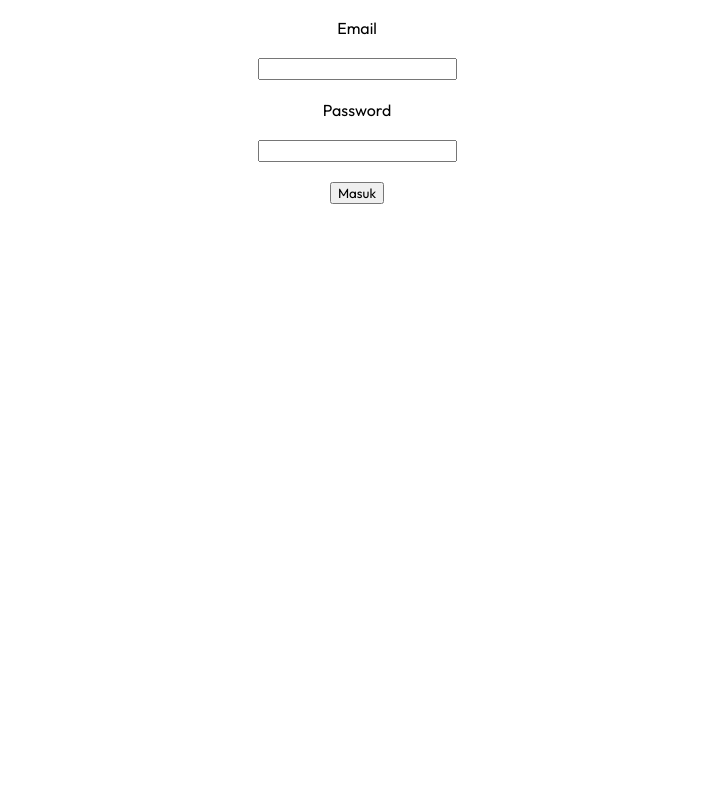
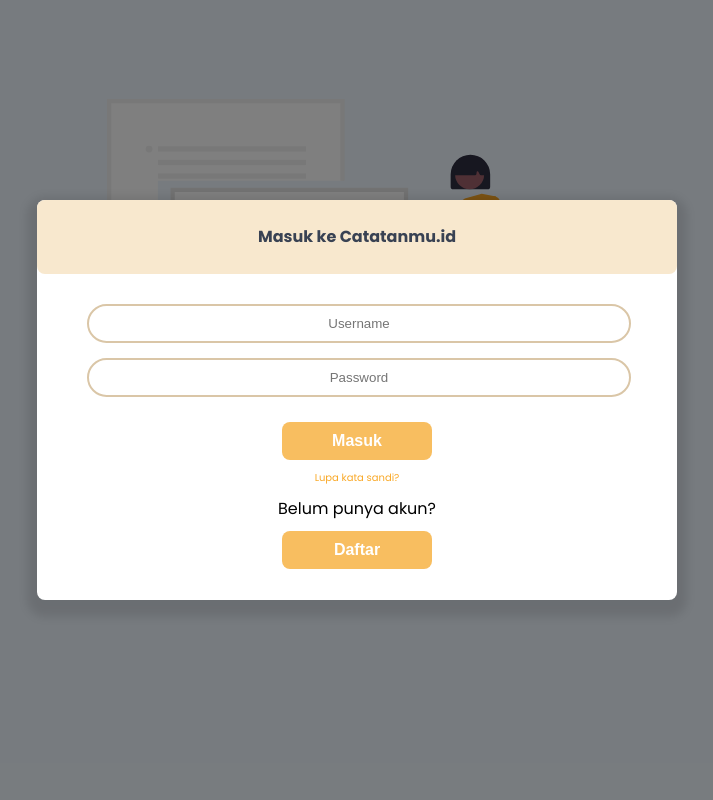
Before and after one commit to HijazP/CRUD-BASDAT, a PHP site: page /login.html in a window 1280 px wide. Shown: the whole page, without its empty margins (283-996 px from the left). Run offline with PHP 8.4, Linux system fonts and the light colour scheme.

Commit message:
Menyempurnakan Login Page

```diff
--- a/login.html
+++ b/login.html
@@ -4,16 +4,33 @@
     <meta charset="UTF-8">
     <meta http-equiv="X-UA-Compatible" content="IE=edge">
     <meta name="viewport" content="width=device-width, initial-scale=1.0">
-    <link rel="stylesheet" href="style.css">
-    <title>Masuk</title>
+    <title>Catatanmu.id</title>
+    <link rel="preconnect" href="https://fonts.googleapis.com">
+        <link rel="preconnect" href="https://fonts.gstatic.com" crossorigin>
+        <link href="https://fonts.googleapis.com/css2?family=Poppins:ital,wght@0,100;0,200;0,300;0,400;0,500;0,600;0,700;0,800;0,900;1,100;1,200;1,300;1,400;1,500;1,600;1,700;1,800;1,900&display=swap" rel="stylesheet">
+        <link rel="stylesheet" href="style.css"/>
 </head>
 <body>
-    <form action="#" class="form">
-        <label for="email" class="form-item">Email</label>
-        <input type="text" class="form-item">
-        <label for="password" class="form-item">Password</label>
-        <input type="text" class="form-item">
-        <input type="button" value="Masuk" class="form-item">
+    <div>
+        <section class="landing-content">
+            <div class="landing-content-top">
+                <img src="img/undraw_notes_re_pxhw.svg" width="500px">
+            </div>
+        </section>
+    </div>
+    <div class="overlay"></div>
+    <form action="index.html" method="post"class="box">
+        <div class="header">
+            <h4>Masuk ke Catatanmu.id</h4>
+        </div>
+        <div class="login-area">
+            <input type="text" class="username" placeholder="Username">
+            <input type="password" class="password" placeholder="Password">
+            <input type="submit" value="Masuk" class="submit">
+            <a href="#">Lupa kata sandi?</a>
+        </div>
+        <p>Belum punya akun?</p>
+        <button>Daftar</button>
     </form>
 </body>
 </html>
--- a/style.css
+++ b/style.css
@@ -1,82 +1,114 @@
-@import url('https://fonts.googleapis.com/css2?family=Outfit:wght@400;700&display=swap');
-
-* {
-    font-family: 'Outfit', sans-serif;
-}
-
-h1 {
-    font-weight: 700;
-}
-
-p {
-    font-weight: 400;
-}
-
-a {
-    text-decoration: none;
-}
-
-.landing-header {
-    display: flex;
-    justify-content: center;
-    align-items: center;
-    height: 50px;
-}
-
 .landing-content {
     display: flex;
     justify-content: center;
     align-items: center;
+    padding-top: 3.8%;
     flex-direction: column;
     margin: 50px 0 50px 0;
 }
 
-.landing-content-top {
-    display: flex;
-    justify-content: center;
-    align-items: center;
-    width: 50%;
+body{
+    padding: 0;
+    margin: 0;
+    background: aliceblue;
+    font-family: 'Poppins', sans-serif;
 }
 
-.landing-content-bottom {
-    display: flex;
-    justify-content: center;
-    align-items: center;
-    flex-direction: column;
-    text-align: left;
-    width: 50%;
+.overlay{
+    position: absolute;
+    top: 0;
+    width: 100%;
+    height: 100%;
+    background-color: rgba(0, 0, 0, 0.5);
 }
 
-#landing-button {
-    display: flex;
-    flex-direction: row;
+.box{
+    text-align: center;
+    position: absolute;
+    width: 40em;
+    height: 25em;
+    background-color: white;
+    top: 50%;
+    left: 50%;
+    border-radius: 8px;
+    transform: translate(-50%, -50%);
+    box-shadow: 0 7px 10px 10px rgba(0, 0, 0, .1);
 }
 
-#landing-button a {
-    border-radius: 10px;
-    padding: 5px;
-    margin: 10px;
+.header{
+    background-size: cover;
+    background-color: #f8e8ce;
+    padding: 0.2em;
+    border-radius: 8px;
 }
 
-#primary-button {
-    background-color: #F9A826;
-    color: white;
+.header h4{
+    color: #394253;
 }
 
-#secondary-button {
-    border-style: solid;
-    border-width: 2px;
-    border-color: #F9A826;
+.login-area{
+    text-align: center;
+    padding: 30px 50px 10px 50px;
+}
+
+.username,
+.password {
+    width: 100%;
+    text-align: center;
+    padding: 10px 0px;
+    border-radius: 20px;
+    outline: #dac6a7;
+    border:  #dac6a7 solid 0.2em;
+    color: #394253;
+    background-color: white;
+    margin-bottom: 15px;
+}
+
+.submit{
+    width: 150px;
+    padding: 10px;
+    color: white;
+    font-size: 1em;
+    font-weight: 550;
+    background-color: #f8be60;
+    outline: none;
+    border: none;
+    border-radius: 8px;
+    margin: 10px;
+    transition: .2s;
+    cursor: pointer;
+}
+
+.submit:hover{
+    background-color: #F9A826;
+}
+
+a {
+    display: block;
+    font-size: x-small;
+    text-decoration: none;
     color: #F9A826;
 }
 
-.form {
-    display: flex;
-    align-items: center;
-    justify-content: center;
-    flex-direction: column;
+button{
+    width: 150px;
+    padding: 10px;
+    color: white;
+    font-size: 1em;
+    font-weight: 550;
+    background-color: #f8be60;
+    outline: none;
+    border: none;
+    border-radius: 8px;
+    margin: 10px;
+    transition: .2s;
+    cursor: pointer;
 }
 
-.form-item {
-    margin: 10px;
+p {
+    margin: 0%;
+    display: block;
 }
+button:hover{
+    background-color: #F9A826;
+}
```
